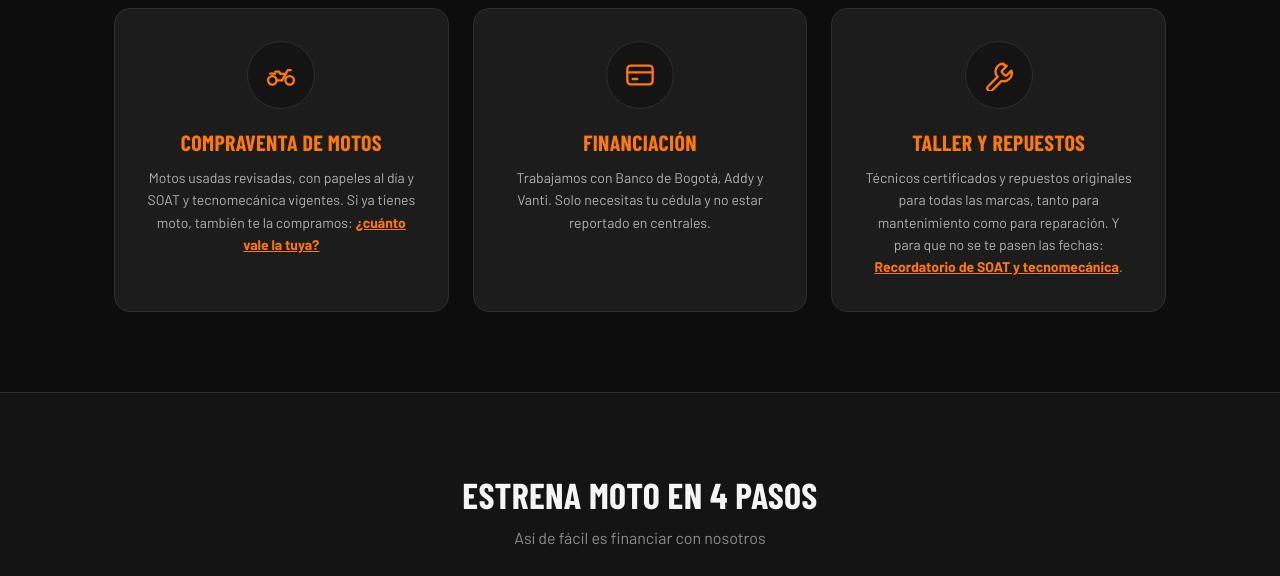
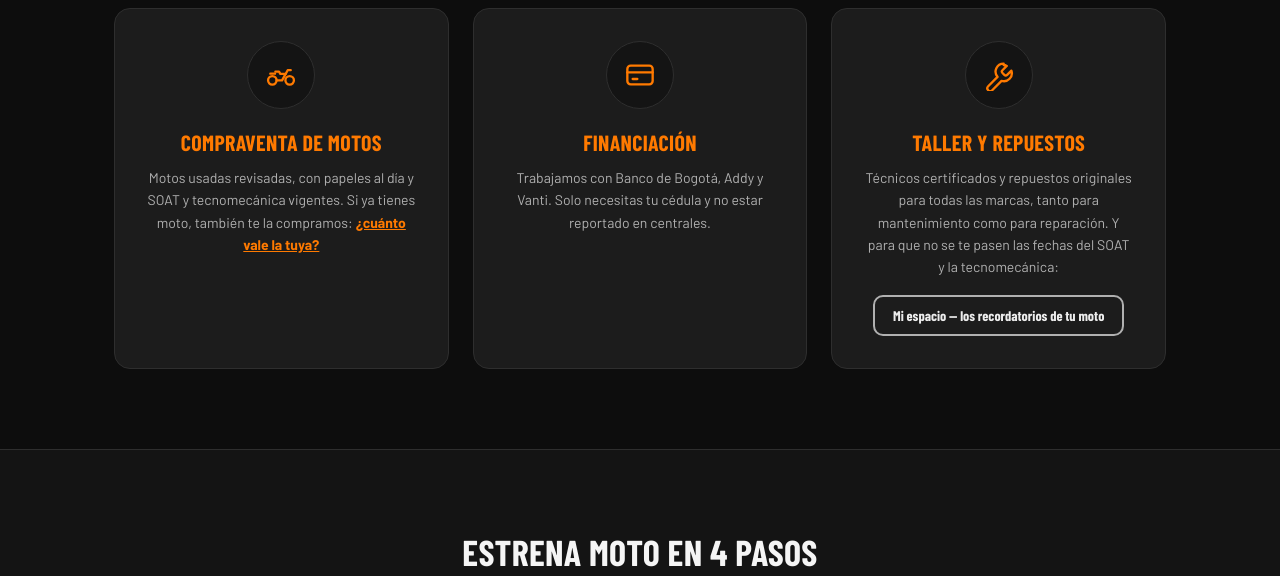
Before and after one commit to alexcoral420/sistema-motos, a Flask app: page / in a window 1280 px wide. Shown: the part 849-1425 px from the top of the page. Run offline with Flask 3, Linux system fonts and the light colour scheme; data that the repository does not hold is empty; some libraries are stand-ins or nearby versions; some web fonts are replaced.

Commit message:
Home: el acceso a recordatorios lleva a Mi espacio
El CTA de la tarjeta "Taller y repuestos" pasa de /recordatorio-soat a
/mi-espacio ("Mi espacio — los recordatorios de tu moto"). Sin sesión,
@login_requerido_motero redirige a /ingresar?next=/mi-espacio.
La ruta anónima /recordatorio-soat sigue viva, solo deja de ser el CTA
principal del home.

Co-Authored-By: Claude Opus 5.5 <noreply@anthropic.com>

```diff
--- a/app/templates/home.html
+++ b/app/templates/home.html
@@ -344,6 +344,7 @@
         .servicio-card h3 { color: var(--naranja); font-size: 22px; margin-bottom: 12px; text-transform: uppercase; }
         .servicio-card p { color: var(--texto-suave); font-size: 14px; line-height: 1.6; }
         .servicio-card p a { color: var(--naranja); font-weight: 600; }
+        .servicio-card .btn-servicio { margin-top: 16px; padding: 10px 18px; font-size: 14px; text-transform: none; letter-spacing: 0; }
 
         /* ===== Cómo funciona la financiación ===== */
         .pasos { background: var(--negro-700); border-top: 1px solid var(--borde); border-bottom: 1px solid var(--borde); padding: 80px 24px; }
@@ -606,7 +607,8 @@
             <div class="servicio-card">
                 <div class="servicio-icon"><svg class="ico ico-trazo" aria-hidden="true"><use href="#ico-llave"/></svg></div>
                 <h3>Taller y repuestos</h3>
-                <p>Técnicos certificados y repuestos originales para todas las marcas, tanto para mantenimiento como para reparación. Y para que no se te pasen las fechas: <a href="{{ url_for('publico.recordatorio_soat') }}">Recordatorio de SOAT y tecnomecánica</a>.</p>
+                <p>Técnicos certificados y repuestos originales para todas las marcas, tanto para mantenimiento como para reparación. Y para que no se te pasen las fechas del SOAT y la tecnomecánica:</p>
+                <a href="{{ url_for('motero.mi_espacio') }}" class="btn btn-outline btn-servicio">Mi espacio — los recordatorios de tu moto</a>
             </div>
         </div>
     </section>
```
